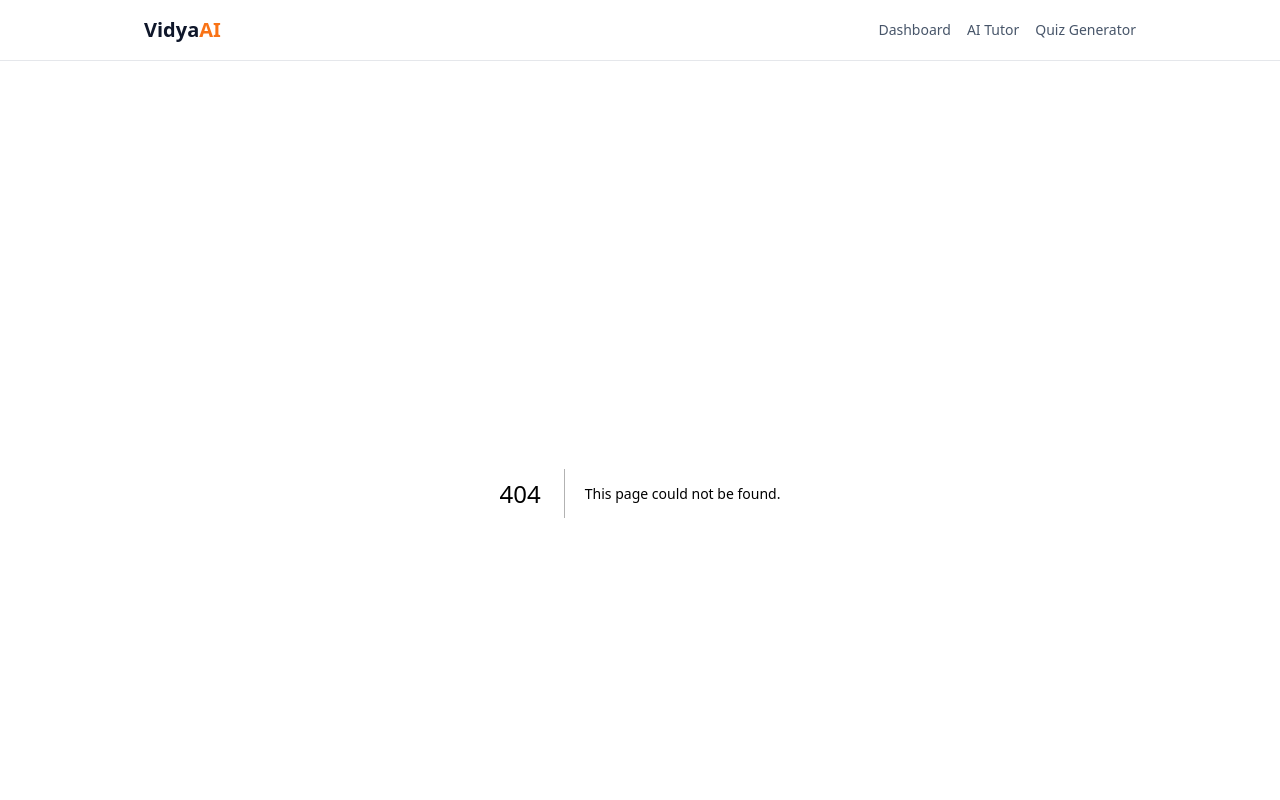
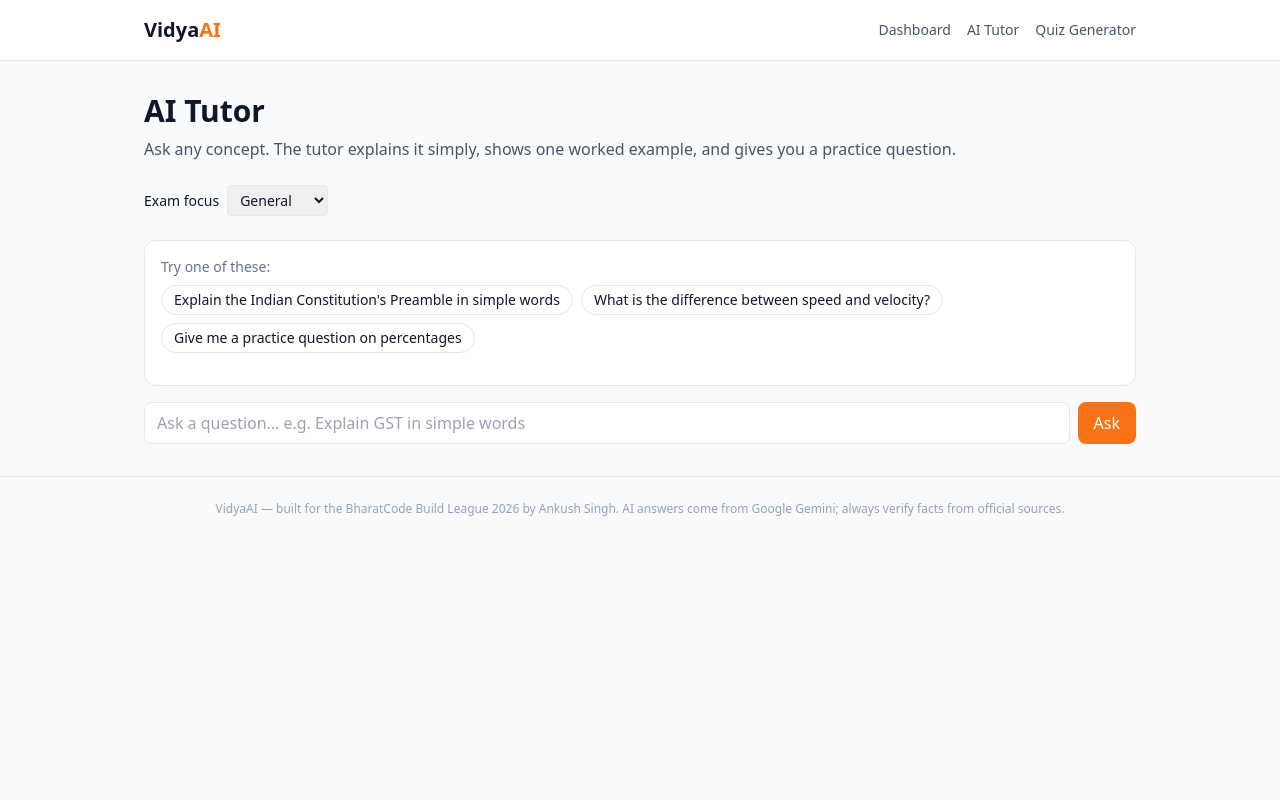
Before and after one commit to ankushsingh21123-blip/vidya-ai, a Next.js app: page /tutor in a window 1280 px wide. Before the commit this address had no page. Shown: the top 800 px of the page. Built offline with nearby package versions, Linux system fonts and the light colour scheme.

Commit message:
Add files via upload

```diff
--- /dev/null
+++ b/app/tutor/page.tsx
@@ -0,0 +1,133 @@
+"use client";
+
+// app/tutor/page.tsx — AI Tutor chat page.
+// Sends the conversation to POST /api/chat; the API key stays on the server.
+
+import { useRef, useState } from "react";
+import { useSearchParams } from "next/navigation";
+import { Suspense } from "react";
+
+type Message = { role: "user" | "assistant"; content: string };
+
+const EXAMS = ["General", "UPSC", "SSC", "Banking", "NEET", "JEE", "State PSC"];
+
+const SUGGESTIONS = [
+  "Explain the Indian Constitution's Preamble in simple words",
+  "What is the difference between speed and velocity?",
+  "Give me a practice question on percentages",
+];
+
+function TutorChat() {
+  const params = useSearchParams();
+  const [exam, setExam] = useState(params.get("exam") ?? "General");
+  const [messages, setMessages] = useState<Message[]>([]);
+  const [input, setInput] = useState("");
+  const [loading, setLoading] = useState(false);
+  const [error, setError] = useState("");
+  const bottomRef = useRef<HTMLDivElement>(null);
+
+  async function send(text?: string) {
+    const question = (text ?? input).trim();
+    if (!question || loading) return;
+    setInput("");
+    setError("");
+    const next: Message[] = [...messages, { role: "user", content: question }];
+    setMessages(next);
+    setLoading(true);
+    try {
+      const res = await fetch("/api/chat", {
+        method: "POST",
+        headers: { "Content-Type": "application/json" },
+        body: JSON.stringify({ messages: next, exam }),
+      });
+      const data = await res.json();
+      if (!res.ok) throw new Error(data.error ?? "Tutor failed.");
+      setMessages([...next, { role: "assistant", content: data.reply }]);
+    } catch (err) {
+      setError(err instanceof Error ? err.message : "Something went wrong.");
+    } finally {
+      setLoading(false);
+      bottomRef.current?.scrollIntoView({ behavior: "smooth" });
+    }
+  }
+
+  return (
+    <div>
+      <h1 className="text-3xl font-bold">AI Tutor</h1>
+      <p className="mt-2 text-slate-600">
+        Ask any concept. The tutor explains it simply, shows one worked example,
+        and gives you a practice question.
+      </p>
+
+      <label className="mt-6 block text-sm font-medium">
+        Exam focus
+        <select
+          value={exam}
+          onChange={(e) => setExam(e.target.value)}
+          className="ml-2 rounded border px-2 py-1"
+        >
+          {EXAMS.map((e) => (
+            <option key={e} value={e}>{e}</option>
+          ))}
+        </select>
+      </label>
+
+      <div className="mt-6 space-y-4 rounded-xl border bg-white p-4">
+        {messages.length === 0 && (
+          <div>
+            <p className="text-sm text-slate-500">Try one of these:</p>
+            <div className="mt-2 flex flex-wrap gap-2">
+              {SUGGESTIONS.map((s) => (
+                <button
+                  key={s}
+                  onClick={() => send(s)}
+                  className="rounded-full border px-3 py-1 text-left text-sm hover:border-saffron hover:text-saffron"
+                >
+                  {s}
+                </button>
+              ))}
+            </div>
+          </div>
+        )}
+        {messages.map((m, i) => (
+          <div
+            key={i}
+            className={`whitespace-pre-wrap rounded-lg p-3 text-sm ${
+              m.role === "user" ? "ml-8 bg-orange-100" : "mr-8 bg-slate-100"
+            }`}
+          >
+            {m.content}
+          </div>
+        ))}
+        {loading && <p className="text-sm text-slate-500">Tutor is thinking…</p>}
+        {error && <p className="text-sm text-red-600">{error}</p>}
+        <div ref={bottomRef} />
+      </div>
+
+      <div className="mt-4 flex gap-2">
+        <input
+          value={input}
+          onChange={(e) => setInput(e.target.value)}
+          onKeyDown={(e) => e.key === "Enter" && send()}
+          placeholder="Ask a question… e.g. Explain GST in simple words"
+          className="flex-1 rounded-lg border px-3 py-2"
+        />
+        <button
+          onClick={() => send()}
+          disabled={loading}
+          className="rounded-lg bg-saffron px-4 py-2 font-medium text-white disabled:opacity-50"
+        >
+          Ask
+        </button>
+      </div>
+    </div>
+  );
+}
+
+export default function TutorPage() {
+  return (
+    <Suspense>
+      <TutorChat />
+    </Suspense>
+  );
+}
```
